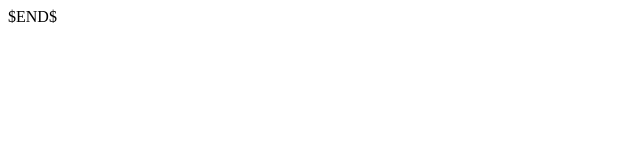
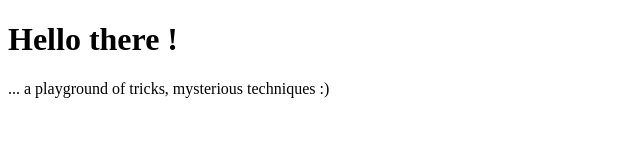
Before and after one commit to dhirajbasukala/dhirajbasukala.github.io, a plain HTML site: page index.html in a window 1280 px wide. Shown: the whole page, without its empty margins (0-640 px from the left). Drawn offline with Linux system fonts and the light colour scheme.

Commit message:
hello there !

```diff
--- a/index.html
+++ b/index.html
@@ -2,9 +2,12 @@
 <html lang="en">
 <head>
     <meta charset="UTF-8">
-    <title>$Title$</title>
+    <title>Playground of Abmitious Front End Developer </title>
 </head>
 <body>
-$END$
+<h1>Hello there !</h1>
+<p>
+    ... a playground of tricks, mysterious techniques :)
+</p>
 </body>
 </html>
```
